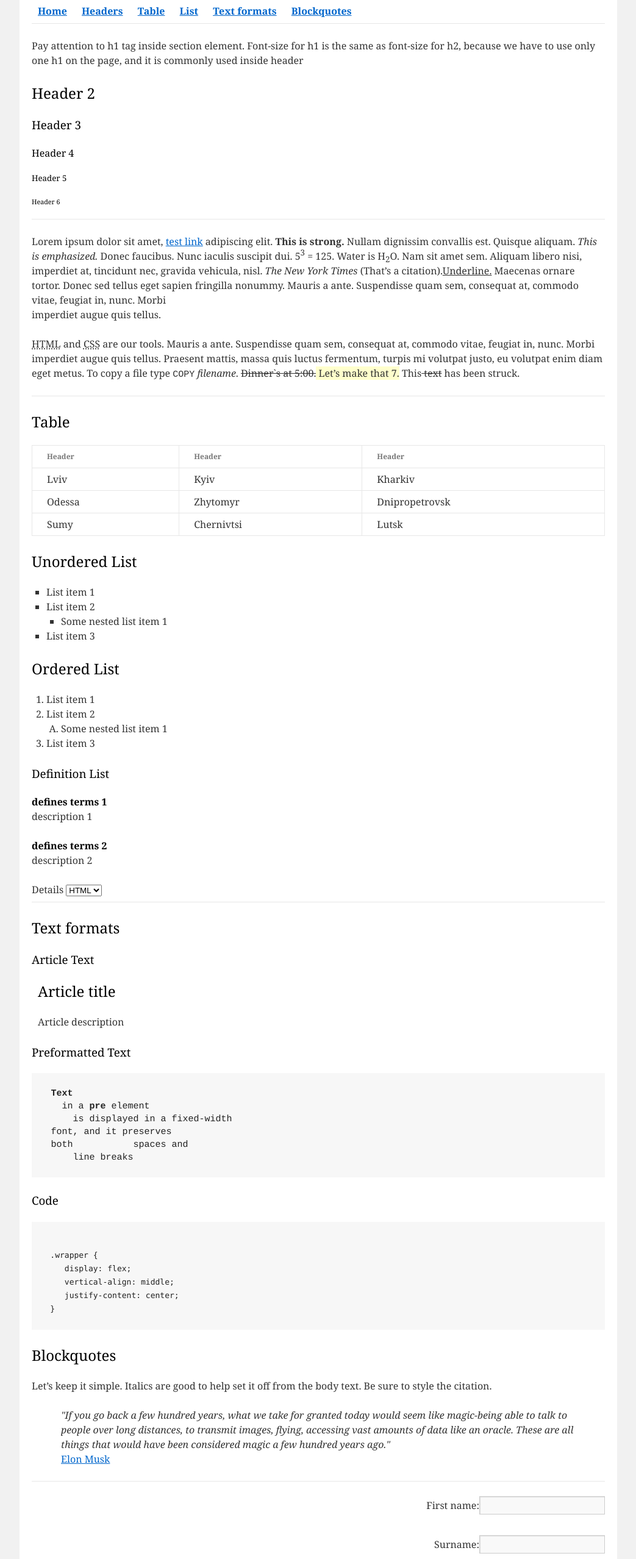
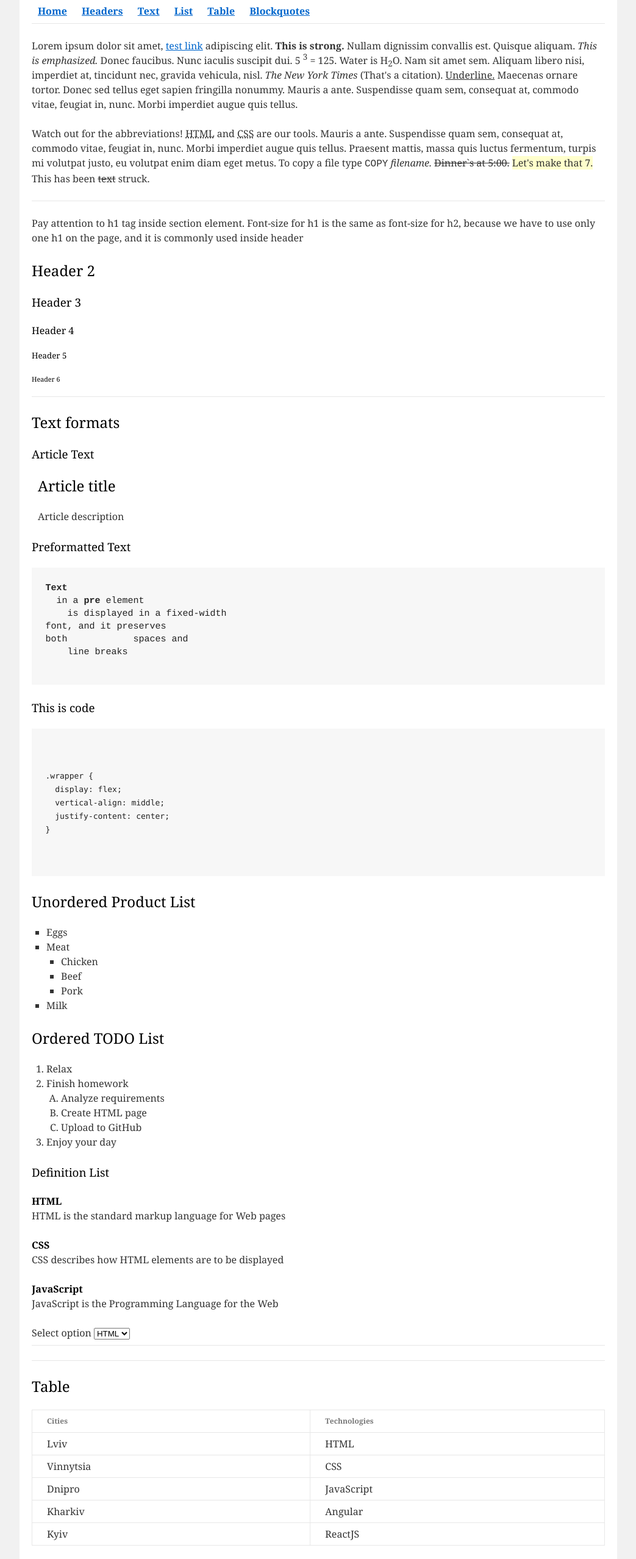
Before and after one commit to vovchicpashco/FL-11, a plain HTML site: page FL11_HW1/homework/index.html in a window 1280 px wide. Shown: the part 240-2797 px from the top of the page at 61% size, without its empty margins (118-1161 px from the left). Drawn offline with Linux system fonts and the light colour scheme.

Commit message:
fixed html tags

```diff
--- a/FL11_HW1/homework/index.html
+++ b/FL11_HW1/homework/index.html
@@ -13,179 +13,196 @@
       <div id="container">
         <div id="content" role="main">
           <header>
-                        <img src="logo.png" alt="Epam Logo">
-                        <h1><strong>HTML Elements</strong></h1>
+            <img src="logo.png" alt="logoEpam">
+            <h1>HTML Elements</h1>
             <hr>
-                        <nav><a href="#"><b>Home</b></a>
+            <nav>
+              <a href="#"><b>Home</b></a>
               <a href="#headers"><b>Headers</b></a>
+              <a href="#textFormats"><b>Text</b></a>
+              <a href="#lists"><b>List</b></a>
               <a href="#table"><b>Table</b></a>
-                            <a href="#list"><b>List</b></a>
-                            <a href="#text-formats"><b>Text formats</b></a>
               <a href="#blockquote"><b>Blockquotes</b></a>
             </nav>
             <hr>
           </header>
-                    <section id="headers">
-                        <p>Pay attention to h1 tag inside section element. Font-size for h1 is the same as font-size
-                            for
-                            h2, because we have to use only one h1 on the page, and it is commonly used inside header</p>
-
-                        <h2>Header 2</h2>
+          <section>
+            <p>
+              Lorem ipsum dolor sit amet, <a href="#">test link</a> adipiscing elit.
+              <strong> This is strong.</strong> Nullam dignissim convallis est. Quisque aliquam.
+              <em> This is emphasized.</em> Donec faucibus. Nunc iaculis suscipit dui. 5 <sup>3</sup> = 125.
+              Water is H<sub>2</sub>O. Nam sit amet sem. Aliquam libero nisi, imperdiet at, tincidunt nec, gravida vehicula, nisl.
+              <i> The New York Times</i> (That's a citation). <u>Underline.</u>
+              Maecenas ornare tortor. Donec sed tellus eget sapien fringilla nonummy. Mauris a ante. Suspendisse quam sem,
+              consequat at, commodo vitae, feugiat in, nunc. Morbi imperdiet augue quis tellus.
+            </p>
+            <p>
+              Watch out for the abbreviations! <abbr title="Hyper Text Markup Language">HTML</abbr> and
+              <abbr title="Cascading Style Sheets">CSS</abbr>
+              are our tools. Mauris a ante. Suspendisse quam sem, consequat at, commodo vitae, feugiat in, nunc. Morbi
+              imperdiet augue quis tellus. Praesent mattis, massa quis luctus fermentum, turpis mi volutpat justo, eu
+              volutpat enim diam eget metus. To copy a file type <samp>COPY</samp> <i>filename.</i> <del>Dinner`s at 5:00.</del> <ins>Let's make that 7.</ins>
+              This has been <s>text</s> struck.
+            </p>
+            <hr>
+            <p>
+              Pay attention to h1 tag inside section element. Font-size for h1 is the same as font-size for h2,
+              because we have to use only one h1 on the page, and it is commonly used inside header
+            </p>
+          </section>
+          <section>
+            <h2 id="headers">Header 2</h2>
             <h3>Header 3</h3>
             <h4>Header 4</h4>
             <h5>Header 5</h5>
             <h6>Header 6</h6>
             <hr>
-                        <p>Lorem ipsum dolor sit amet, <a href="#">test link</a> adipiscing elit. <strong>This is
-                                strong.</strong>
-                            Nullam dignissim convallis est. Quisque aliquam.<em> This is emphasized.</em> Donec
-                            faucibus. Nunc
-                            iaculis suscipit dui. 5<sup>3</sup> = 125. Water is H<sub>2</sub>O. Nam sit amet sem.
-                            Aliquam libero nisi, imperdiet at,
-                            tincidunt nec, gravida vehicula, nisl.<cite> The New York Times</cite> (That’s a citation).<u>Underline.</u>
-                            Maecenas
-                            ornare tortor. Donec sed tellus eget sapien fringilla nonummy. Mauris a ante. Suspendisse
-                            quam sem,
-                            consequat at, commodo vitae, feugiat in, nunc. Morbi<br> imperdiet augue quis tellus.</p>
-
-                        <p><abbr title="HyperText Markup Language">HTML</abbr> and <abbr title="Cascading Style Sheets">CSS</abbr>
-                            are our tools. Mauris a ante. Suspendisse quam sem, consequat at, commodo vitae,
-                            feugiat in, nunc. Morbi imperdiet augue quis tellus. Praesent mattis, massa quis luctus
-                            fermentum,
-                            turpis mi volutpat justo, eu volutpat enim diam eget metus. To copy a file type <kbd>COPY</kbd>
-                            <i>filename</i>.
-                            <del>Dinner`s at 5:00.</del><ins> Let’s make that 7.</ins> This<s> text</s> has been
-                            struck.</p>
           </section>
-                    <hr>
-                    <section id="table">
-                        <h2> Table</h2>
-                        <table>
-                            <thead>
-                                <tr>
-                                    <th> Header</th>
-                                    <th> Header</th>
-                                    <th> Header</th>
-                                </tr>
-                            </thead>
-                            <tbody>
-
-                                <tr>
-                                    <td>Lviv</td>
-                                    <td> Kyiv</td>
-                                    <td> Kharkiv</td>
-                                </tr>
-
-                                <tr>
-                                    <td> Odessa</td>
-                                    <td> Zhytomyr</td>
-                                    <td> Dnipropetrovsk</td>
-                                </tr>
-
-                                <tr>
-                                    <td> Sumy</td>
-                                    <td> Chernivtsi</td>
-                                    <td> Lutsk</td>
-                                </tr>
-                            </tbody>
-                        </table>
-                    </section>
-                    <section id="list">
-                        <h2> Unordered List</h2>
-                        <ul>
-                            <li>List item 1</li>
-                            <li>List item 2
-                                <ul>
-                                    <li>Some nested list item 1</li>
-                                </ul>
-                            </li>
-                            <li>List item 3</li>
-                        </ul>
-
-                        <h2> Ordered List</h2>
-                        <ol>
-                            <li> List item 1</li>
-                            <li> List item 2
-                                <ol type="A">
-                                    <li> Some nested list item 1</li>
-                                </ol>
-                            </li>
-                            <li> List item 3</li>
-                        </ol>
-
-                        <h3> Definition List </h3>
-                        <dl>
-                            <dt>defines terms 1</dt>
-                            <dd> description 1</dd>
-                            <dt> defines terms 2</dt>
-                            <dd> description 2</dd>
-                        </dl>
-
-                        <label> Details
-                            <select>
-                                <option> HTML</option>
-                                <option>CSS</option>
-                                <option>JS</option>
-                            </select>
-                        </label>
-                    </section>
-                    <section id="text-formats">
-                        <hr>
-                        <h2>Text formats</h2>
+          <section>
+            <h2 id="textFormats">Text formats</h2>
             <h3>Article Text</h3>
             <article>
-                            <h2> Article title</h2>
+              <h2>Article title</h2>
               <p>Article description</p>
             </article>
-                        <h3> Preformatted Text</h3>
+            <h3>Preformatted Text</h3>
             <pre>
 <strong>Text</strong>
-   in a<strong> pre</strong> element
+  in a <strong>pre</strong> element
     is displayed in a fixed-width
 font, and it preserves
- both           spaces and
-     line breaks</pre>
-
-                        <h3> Code</h3>
+both            spaces and
+    line breaks
+            </pre>
+            <h3>This is code</h3>
             <pre>
               <code>
+
 .wrapper {
   display: flex;
   vertical-align: middle;
   justify-content: center;
- }</code></pre>
+}
+              </code>
+            </pre>
           </section>
-                    <section id="blockquote">
-                        <h2> Blockquotes</h2>
-
-                        <p> Let’s keep it simple. Italics are good to help set it off from the body text. Be sure to
-                            style
-                            the
-                            citation.</p>
+          <section>
+            <h2 id="lists">Unordered Product List</h2>
+            <ul>
+              <li>Eggs</li>
+              <li>Meat
+                <ul>
+                  <li>Chicken</li>
+                  <li>Beef</li>
+                  <li>Pork</li>
+                </ul>
+              </li>
+              <li>Milk</li>
+            </ul>
+            <h2>Ordered TODO List</h2>
+            <ol>
+              <li>Relax</li>
+              <li>Finish homework
+                <ol>
+                  <li>Analyze requirements</li>
+                  <li>Create HTML page</li>
+                  <li>Upload to GitHub</li>
+                </ol>
+              </li>
+              <li>Enjoy your day</li>
+            </ol>
+            <h3>Definition List</h3>
+            <dl>
+              <dt>HTML</dt>
+                <dd>HTML is the standard markup language for Web pages</dd>
+              <dt>CSS</dt>
+                <dd>CSS describes how HTML elements are to be displayed</dd>
+              <dt>JavaScript</dt>
+                <dd>JavaScript is the Programming Language for the Web</dd>
+            </dl>
+            <span>Select option</span>
+            <select>
+              <option value="HTML">HTML</option>
+              <option value="CSS">CSS</option>
+              <option value="JS">JS</option>
+            </select>
+          </section>
+          <hr>
+          <hr>
+          <section>
+            <h2 id="table">Table</h2>
+            <table>
+              <thead>
+                <tr>
+                  <th>Cities</th>
+                  <th>Technologies</th>
+                </tr>
+              </thead>
+              <tbody>
+                <tr>
+                  <td>Lviv</td>
+                  <td>HTML</td>
+                </tr>
+                <tr>
+                  <td>Vinnytsia</td>
+                  <td>CSS</td>
+                </tr>
+                <tr>
+                  <td>Dnipro</td>
+                  <td>JavaScript</td>
+                </tr>
+                <tr>
+                  <td>Kharkiv</td>
+                  <td>Angular</td>
+                </tr>
+                <tr>
+                  <td>Kyiv</td>
+                  <td>ReactJS</td>
+                </tr>
+              </tbody>
+            </table>
+            <h2 id="blockquote">Blockquotes</h2>
+            <p>Let's keep it simple. Italics are good to help set it off from the body text. Be sure to style the citation.</p>
             <blockquote>
-                            <p> "If you go back a few hundred years, what we take for granted today would seem like
-                                magic-being
-                                able to talk to people over long distances, to transmit images, flying, accessing
-                                vast
-                                amounts of
-                                data like an oracle. These are all things that would have been considered magic a
-                                few
-                                hundred years
-                                ago."<br>
-                                <cite><a href="#"> Elon Musk</a></cite>
+              <q>
+                "If you go back a few hundred years, what we take for granted today would seem like magic-being able
+                to talk to people over long distances, to transmit images, flying, accessing vast amounts of data
+                like an oracle. These are all things that would have been considered magic a few hundred years ago."
+              </q>
+              <div>
+                <a href="#">Elon Musk</a>
+              </div>
             </blockquote>
-
           </section>
           <hr>
           <form>
-                        <p><label> First name:<input type="text"></label></p>
-                        <p><label> Surname:<input type="text"></label></p>
-                        <p><label> Email:<input type="email"></label></p>
-                        <p><textarea></textarea></p>
-                        <button type="submit">Submit</button>
+            <div>
+              <label for="firstName">First name:
+                <input type="text" id="firstName">
+              </label>
+            </div>
+            <div>
+              <label for="secondName">Second name:
+                <input type="text" id="secondName">
+              </label>
+            </div>
+            <div>
+              <label for="email">Email:
+                <input type="email" id="email">
+              </label>
+            </div>
+            <div>
+              <label for="password">Password:
+                <input type="password" id="password">
+              </label>
+            </div>
+            <div>
+              <textarea name="textarea" id="textarea" cols="30" rows="7"></textarea>
+            </div>
+            <button>Submit</button>
           </form>
           <footer>
-                        <span>© Copyright Epam Systems</span>
+            <span>&#169; Copyright Epam Systems</span>
           </footer>
         </div>
       </div>
```
Lines whose indentation alone changed are shown as unchanged.
